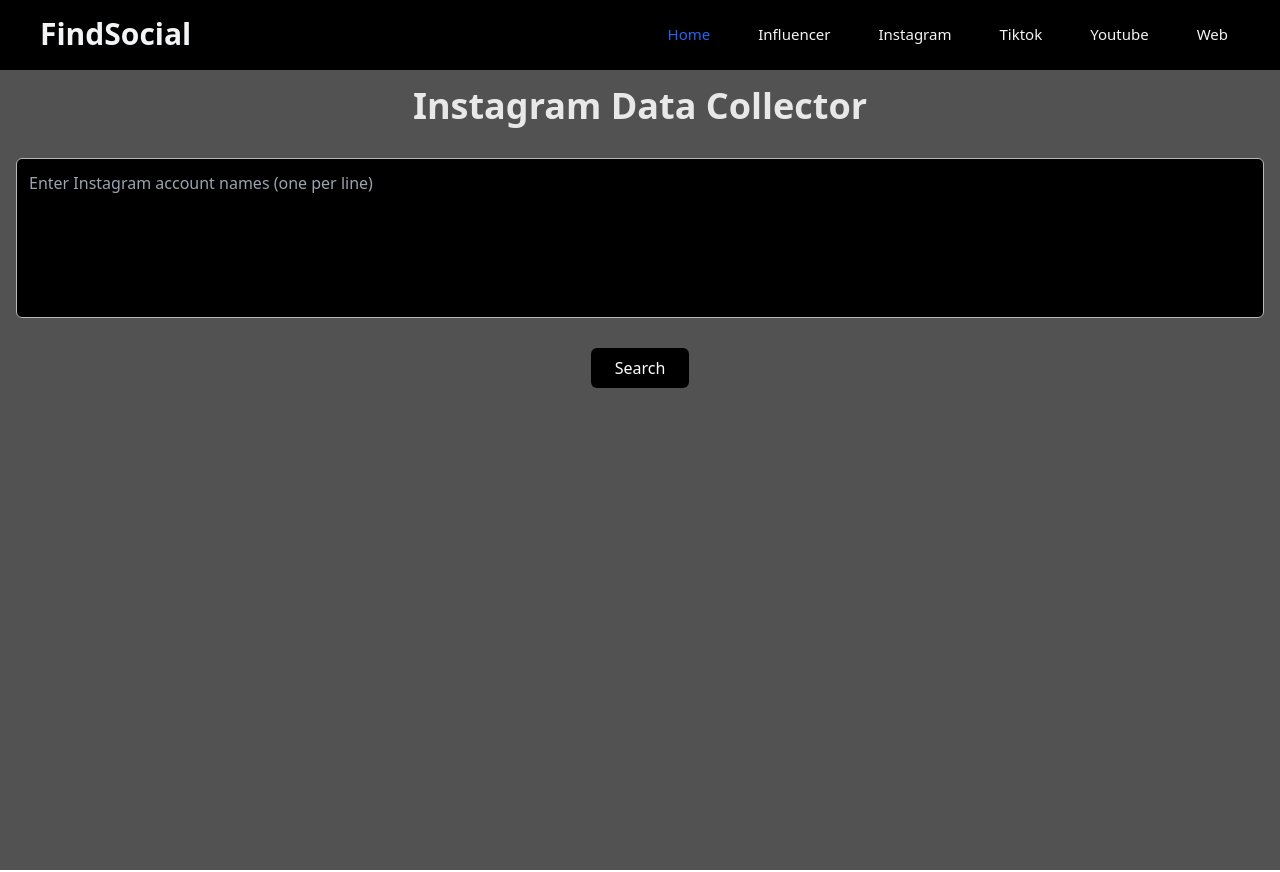
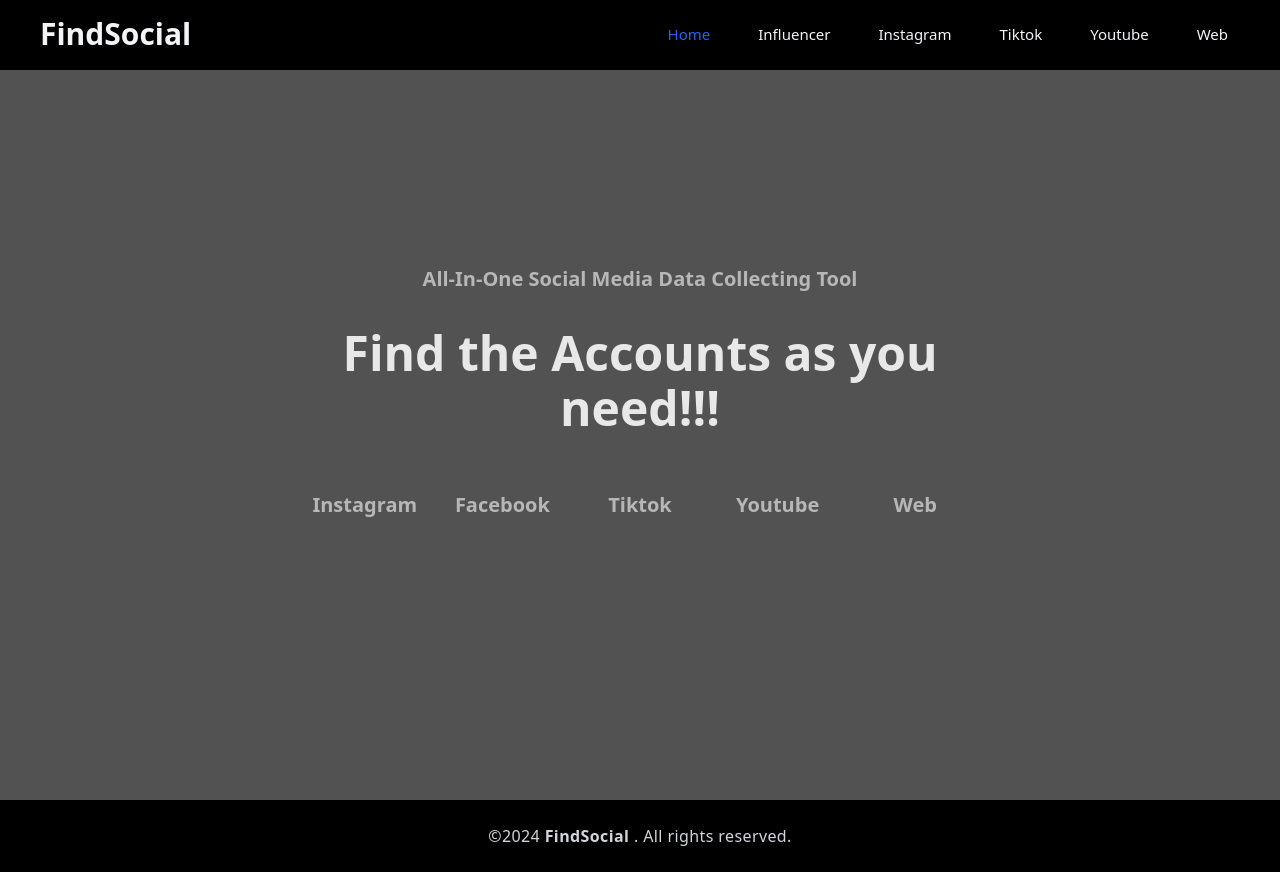
Before and after one commit to Darkhenrhal/FindIG-fe, a React (Vite) app in the folder FindIGfe/: page / in a window 1280 px wide. Built offline with nearby package versions, Linux system fonts and the light colour scheme.

Commit message:
Footer, Home added

```diff
--- a/FindIGfe/index.html
+++ b/FindIGfe/index.html
@@ -2,8 +2,10 @@
 <html lang="en">
   <head>
     <meta charset="UTF-8" />
+    <link rel="icon" type="image/svg+xml" href="/icon.png" />
+
     <meta name="viewport" content="width=device-width, initial-scale=1.0" />
-    <title>Vite + React + Tailwind</title>
+    <title>FindSocial</title>
   </head>
   <body>
     <div id="root"></div>
--- a/FindIGfe/src/App.jsx
+++ b/FindIGfe/src/App.jsx
@@ -1,64 +1,3 @@
-// import React, { useState } from 'react';
-
-// function App() {
-//   const [searchNames, setSearchNames] = useState('');
-//   const [results, setResults] = useState([]);
-
-//   const handleSearch = async () => {
-//     try {
-//       const response = await fetch('http://localhost:5000/search', {
-//         method: 'POST',
-//         headers: {
-//           'Content-Type': 'application/json',
-//         },
-//         body: JSON.stringify({ searchNames: searchNames.split('\n').map(name => name.trim()).filter(name => name) }), // Split and clean names
-//       });
-
-//       const data = await response.json();
-
-//       setResults(data);
-//     } catch (error) {
-//       console.error('Error:', error);
-//     }
-//   };
-
-//   return (
-//     <div className="App">
-//       <h1>Social Media Data Collector</h1>
-
-//       <textarea
-//         placeholder="Enter Instagram account names (one per line)"
-//         value={searchNames}
-//         onChange={(e) => setSearchNames(e.target.value)}
-//       />
-//       <button onClick={handleSearch}>Search</button>
-
-//       {results.length > 0 && (
-//         <div>
-//           <h2>Instagram Profiles</h2>
-//           {results.map((result, index) => (
-//             <div key={index}>
-//               {/* <p>
-//                 {result.name} - <a href={result.instagramLink} >{result.followers}</a> - <a href={result.instagramLink} target="_blank" rel="noopener noreferrer">{result.instagramLink}</a>
-//               </p> */}
-//               <table>
-//                 <tr>
-//                   <td> {result.name} </td>
-//                   <td>  <a href={result.instagramLink} >{result.followers}</a></td>
-//                   <td><a href={result.instagramLink} target="_blank" rel="noopener noreferrer">{result.instagramLink}</a></td>
-//                 </tr>
-//               </table>
-//             </div>
-//           ))}
-//         </div>
-//       )}
-//     </div>
-//   );
-// }
-
-// export default App;
-
-
 import React, { useState } from 'react';
 import Navbar from './components/navbar/navbar';
 import Page from './components/Page';
@@ -66,10 +5,10 @@ import Page from './components/Page';
 function App() {
   return (
     <div className="max-w-[1920px] mx-auto">
-      <div className='bg-black text-gray-100 text-[15px]'>
+      <div className='absolute w-[100%] bg-black text-gray-100 text-[15px] z-10'>
         <Navbar/>
       </div>
-      <div>
+      <div className=''>
         <Page/>
       </div>
     </div>
--- /dev/null
+++ b/FindIGfe/src/components/Footer/footer.jsx
@@ -0,0 +1,12 @@
+import React from "react";
+
+const Footer = () => {
+    return(
+        <footer class="bg-black1 tracking-wide">
+            <div class="py-6 px-12">
+                <p class='text-center text-gray-300 text-base'>©2024 <span className="font-bold">FindSocial</span> . All rights reserved.</p>
+            </div>
+        </footer>
+    );
+}
+export default Footer;
--- /dev/null
+++ b/FindIGfe/src/components/Home/home.jsx
@@ -0,0 +1,26 @@
+import React from "react";
+
+const Home = () => {
+  return (
+    <section className="px-4 min-h-screen flex items-center">
+      <div className="text-center max-w-2xl max-md:max-w-md mx-auto">
+        <div>
+          <p className="text-xl font-bold text-black4 mb-4">All-In-One Social Media Data Collecting Tool</p>
+          <h2 className="text-black5 md:text-5xl pt-4 pb-8 text-7xl font-extrabold mb-4 md:!leading-[55px]">
+            Find the Accounts as you need!!!
+          </h2>
+        </div>
+
+        <div className="text-xl font-bold text-black4 mb-4 grid grid-cols-2 md:grid-cols-5 gap-4 items-center mt-6">
+          <h4>Instagram</h4>
+          <h4>Facebook</h4>
+          <h4>Tiktok</h4>
+          <h4>Youtube</h4>
+          <h4>Web</h4>
+        </div>
+      </div>
+    </section>
+  );
+};
+
+export default Home;
--- a/FindIGfe/src/components/Page.jsx
+++ b/FindIGfe/src/components/Page.jsx
@@ -1,10 +1,17 @@
 import React from "react";
+import Home from "./Home/home";
+import Footer from "./Footer/footer";
 import Instagram from "./instagram/instagram";
 
 const Page = () => {
     return(
         <div className="bg-black3">
-            <Instagram/>
+            {/* <Instagram/> */}
+            <section>
+                <Home/>
+                <Footer/>
+            </section>
+
         </div>
     );
 }
--- a/FindIGfe/src/components/navbar/navbar.jsx
+++ b/FindIGfe/src/components/navbar/navbar.jsx
@@ -43,8 +43,8 @@ const Navbar = () => {
           <ul className='lg:flex gap-x-6 max-lg:space-y-3'>
             <li className='mb-6 hidden max-lg:block'>
               <a href="javascript:void(0)">
-                <img src="https://readymadeui.com/readymadeui-light.svg" alt="logo" className='w-36' />
-              </a>
+                 <h1 className="font-bold text-3xl">FindSocial</h1>
+               </a>
             </li>
             <li className='max-lg:border-b max-lg:py-3 px-3'>
               <a href='javascript:void(0)' className='hover:text-blue-600 text-blue-600 block transition-all'>Home</a>
--- a/FindIGfe/src/components/tiktok/tiktok.jsx
+++ b/FindIGfe/src/components/tiktok/tiktok.jsx
@@ -0,0 +1,9 @@
+import React from "react";
+
+const Tiktok = () => {
+    return(
+        <div></div>
+    );
+}
+
+export default Tiktok
--- a/FindIGfe/src/components/web/web.jsx
+++ b/FindIGfe/src/components/web/web.jsx
@@ -0,0 +1,9 @@
+import React from "react";
+
+const Web = () => {
+    return(
+        <div></div>
+    );
+}
+
+export default Web;
--- a/FindIGfe/src/components/youtube/youtube.jsx
+++ b/FindIGfe/src/components/youtube/youtube.jsx
@@ -0,0 +1,9 @@
+import React from "react";
+
+const Youtube = () => {
+    return(
+        <div></div>
+    );
+}
+
+export default Youtube;
```
Also changed, not shown: FindIGfe/public/icon.png (added).
